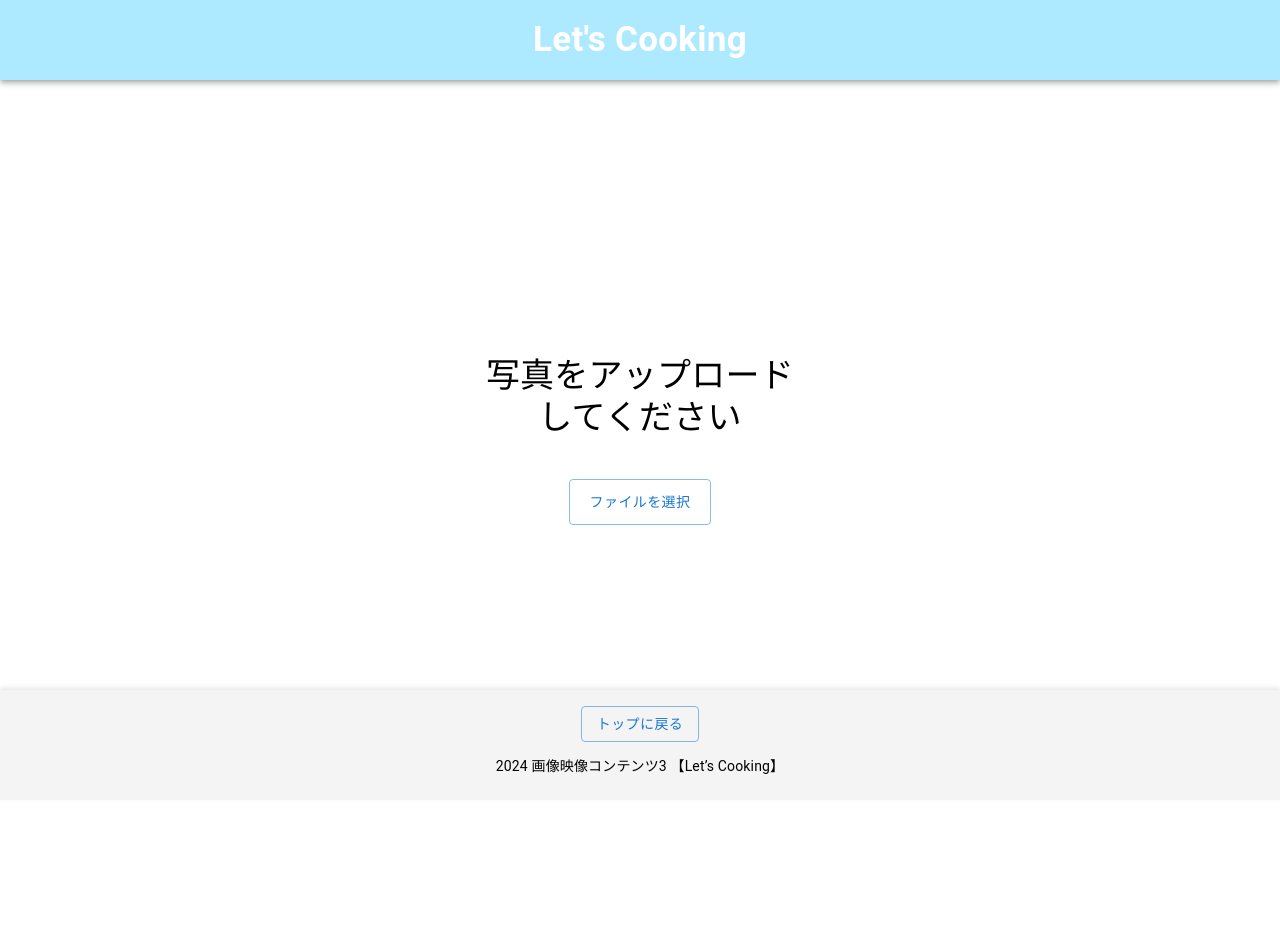
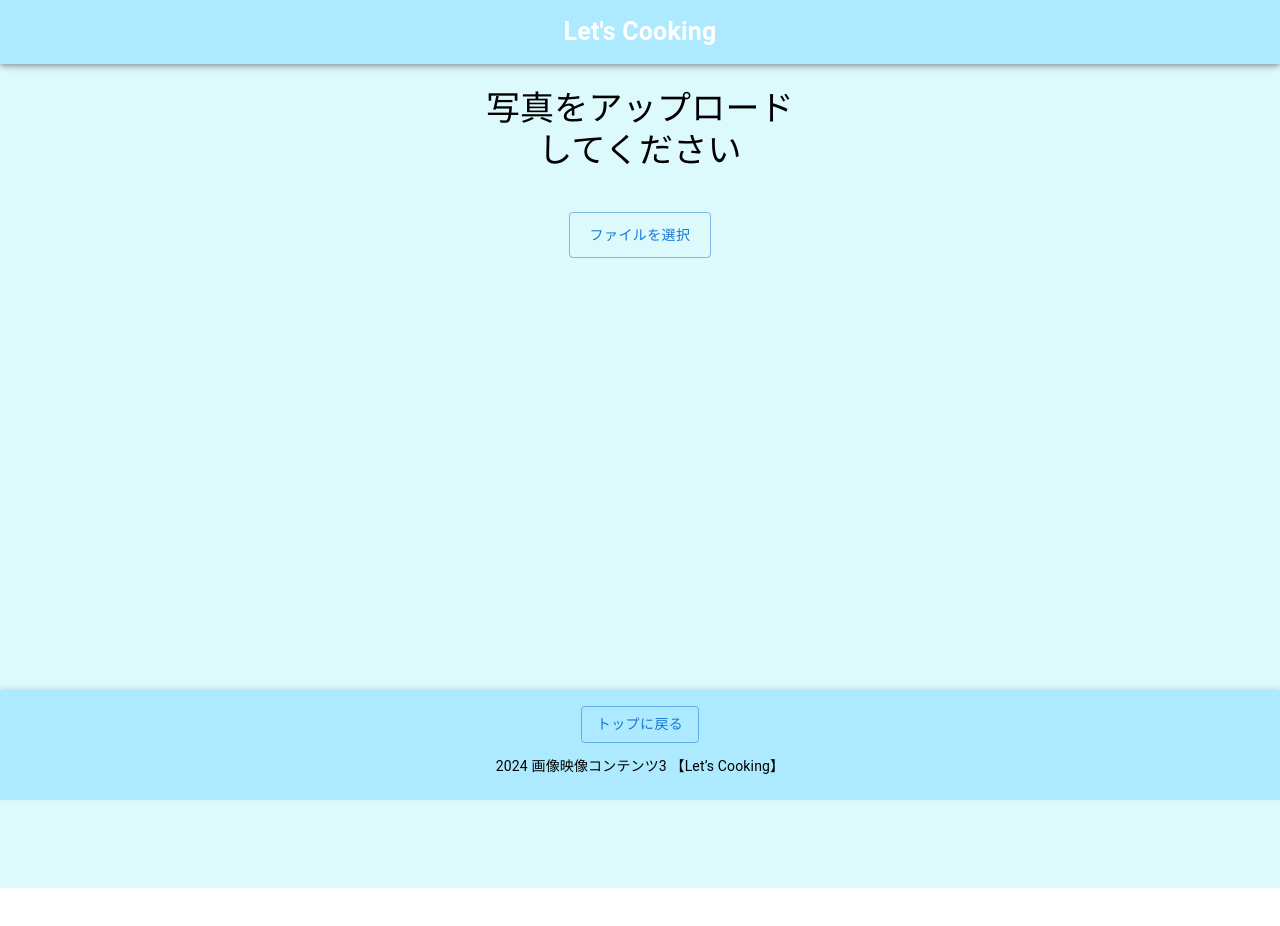
Before and after one commit to So-Yamamoto-engineer/gaei3_front, a React (Create React App) app: page /upload in a window 1280 px wide. Shown: the top 926 px of the page. Before the commit the page ends 800 px from the top, so only its background shows below. Built offline with nearby package versions, Linux system fonts and the light colour scheme.

Commit message:
header footerのstickyを追加

```diff
--- a/src/App.js
+++ b/src/App.js
@@ -2,17 +2,33 @@ import React from 'react';
 import { BrowserRouter as Router, Route, Routes } from 'react-router-dom';
 import LandingPage from './pages/LandingPage';
 import UploadPage from './pages/UploadPage';
+import Footer from './components/Footer';
+import Header from './components/Header';
+import { useLocation } from 'react-router-dom';
 
 function App() {
+  const location = useLocation();
+  const shouldShowHeaderFooter = location.pathname !== "/";
+
+  return (
+    <>
+        {shouldShowHeaderFooter && <Header />}
+        <Routes>
+          <Route path="/" element={<LandingPage />} />
+          <Route path="/upload" element={<UploadPage />} />
+        </Routes>
+        {shouldShowHeaderFooter && <Footer />}
+    </>
+  );
+}
+
+function AppWrapper() {
+  // useLocationはRouter内でのみ利用可能なので、AppをRouterでラップ
   return (
     <Router>
-      <Routes>
-        <Route path="/" element={<LandingPage />} />
-        <Route path="/upload" element={<UploadPage />} />
-        {/* ここに他のページのルートを追加 */}
-      </Routes>
+      <App />
     </Router>
   );
 }
 
-export default App;
+export default AppWrapper;
--- a/src/components/Footer.js
+++ b/src/components/Footer.js
@@ -15,13 +15,13 @@ const Footer = () => {
   return (
     <Box
       sx={{
-        position: 'fixed',
+        position: 'sticky',
         bottom: 0,
         left: 0,
         right: 0,
-        backgroundColor: '#f4f4f4',
         padding: 2,
         textAlign: 'center',
+        backgroundColor: '#ade9ff',
         boxShadow: '0 -2px 5px rgba(0, 0, 0, 0.1)',
       }}
     >
--- a/src/components/Header.js
+++ b/src/components/Header.js
@@ -4,9 +4,9 @@ import { AppBar, Toolbar, Typography } from '@mui/material';
 
 function Header() {
   return (
-    <AppBar position="sticky" sx={{backgroundColor: '#ade9ff', height: '80px'  }}>
+    <AppBar position="sticky" sx={{backgroundColor: '#ade9ff', height: '10%'  }}>
       <Toolbar sx={{ display: 'flex', justifyContent: 'center', height: '100%' }}>
-        <Typography variant="h6" sx={{fontSize: '35px', fontWeight: 'bold' }}>
+        <Typography variant="h6" sx={{fontSize: '25px', fontWeight: 'bold' }}>
             Let's Cooking
         </Typography>
       </Toolbar>
--- a/src/pages/LandingPage.js
+++ b/src/pages/LandingPage.js
@@ -22,13 +22,13 @@ function LandingPage() {
             alignItems: 'center',
             height: '100vh', // 画面全体の高さをカバー
             textAlign: 'center', // テキストを中央揃え
-            backgroundColor: '#F5FCFF', // 薄い水色
+            backgroundColor: '#dcf9fc', // 薄い水色
         }}
     >
         <Typography
             variant="h1"
             component="h1"
-            sx={{ fontSize: '60px', color: 'Black', fontWeight: 'bold' }}
+            sx={{ fontSize: '3rem', color: 'Black', fontWeight: 'bold' }}
         >
             Let’s Cooking
         </Typography>
--- a/src/pages/UploadPage.js
+++ b/src/pages/UploadPage.js
@@ -6,8 +6,6 @@ import {
     Typography,
     Input
   } from "@mui/material";
-import Footer from '../components/Footer';
-import Header from '../components/Header';
 
 function UploadPage() {
   const navigate = useNavigate();
@@ -36,16 +34,21 @@ function UploadPage() {
     setSelectedImage(null);
   }
   return (
-    <>
-    <Header/>
+    <Box
+      sx={{
+        display: 'flex',
+        flexDirection: 'column',
+        minHeight: '100vh', // 全体の高さをカバー
+        backgroundColor: '#dcf9fc', // 薄い水色
+        pt:3
+      }}
+    >
         <Box
             sx={{
                 display: 'flex',
                 flexDirection: 'column',
                 alignItems: 'center',
                 justifyContent: 'center',
-        // height: '100vh',
-        height: 'calc(100vh - 80px)',
                 textAlign: 'center',
             }}
         >
@@ -88,8 +91,7 @@ function UploadPage() {
                 </Box>
             )}
         </Box>
-      <Footer/>
-    </>
+    </Box>
   );
 }
 
```
Lines whose indentation alone changed are shown as unchanged.
